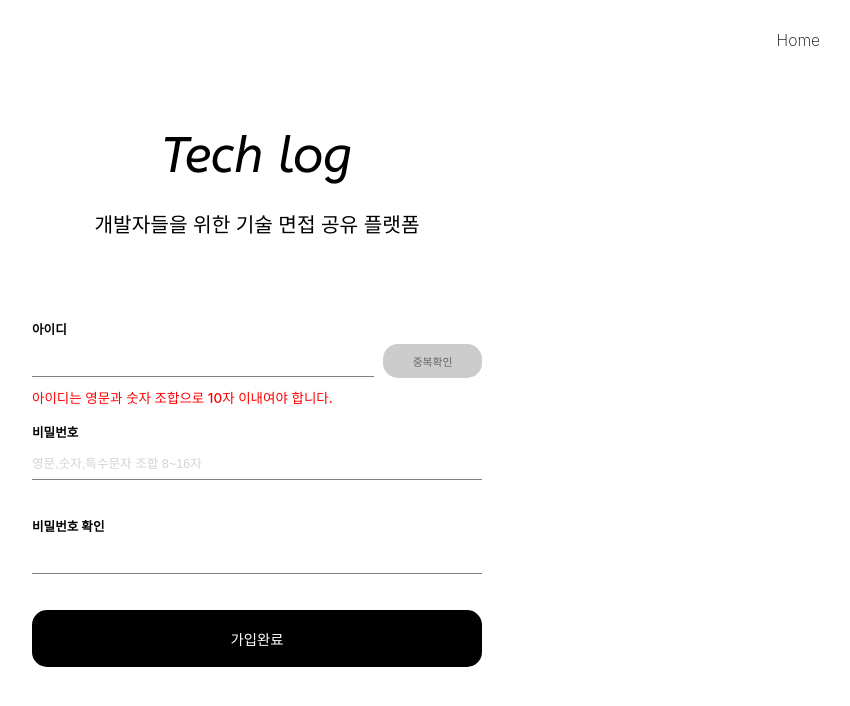
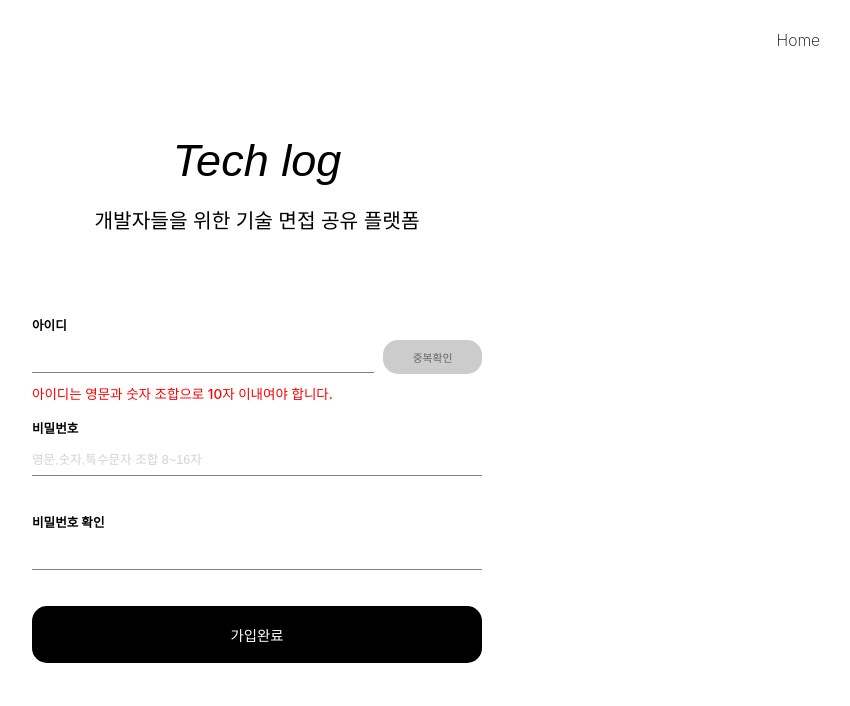
Before and after one commit to prgrms-fe-devcourse/NFE1-1-3-techLog, a React (Create React App) app in the folder frontend/: page /signup in a window 1280 px wide. Shown: the top 706 px of the page, without its empty margins (383-1233 px from the left). Built offline with nearby package versions, Linux system fonts and the light colour scheme.

Commit message:
refactor: 회원가입 로고 태그 수정

```diff
--- a/frontend/src/pages/signup/index.styles.ts
+++ b/frontend/src/pages/signup/index.styles.ts
@@ -7,7 +7,12 @@ export const Container = styled.div`
   display: flex;
   flex-direction: column;
   align-items: center;
-  /* border: 10px solid blue; */
+  h1 {
+    font-size: 5rem;
+    font-family: 'ABeeZee', sans-serif;
+    font-style: italic;
+  }
+
   h2 {
     padding-bottom: 7rem;
   }
--- a/frontend/src/pages/signup/index.tsx
+++ b/frontend/src/pages/signup/index.tsx
@@ -94,7 +94,7 @@ export default function Signup() {
   return (
     <Container>
       <h1>
-        <img src="/logo.png" alt="logo" />
+        Tech log
       </h1>
       <h2>개발자들을 위한 기술 면접 공유 플랫폼</h2>
       <FlexContainer>
```
